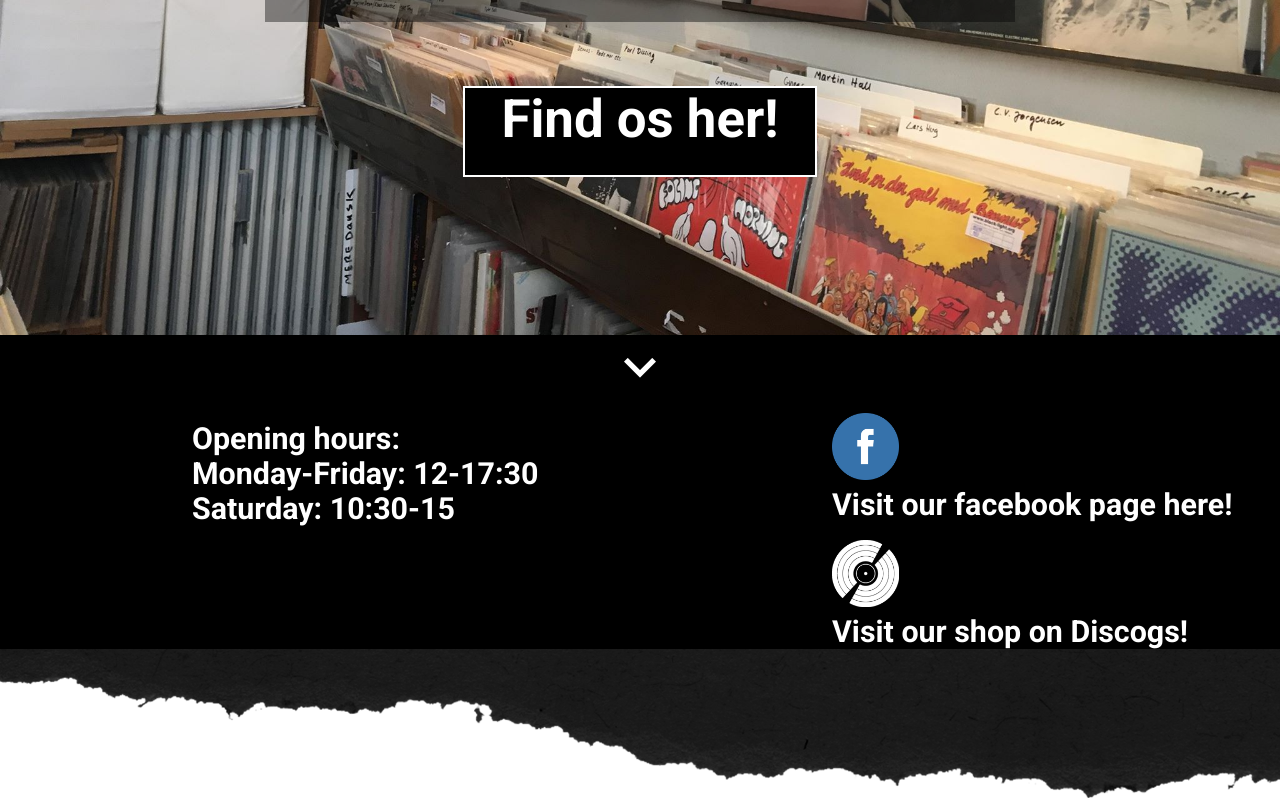
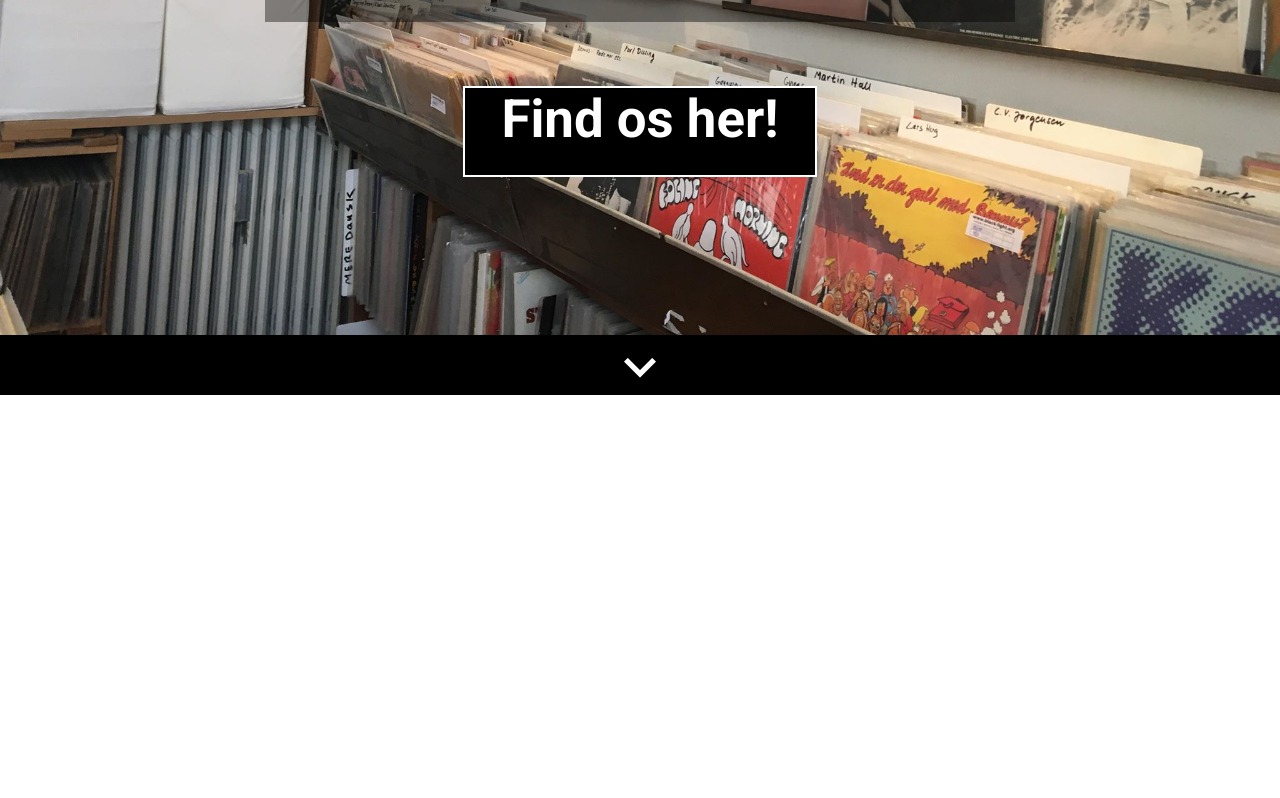
Before and after one commit to ianejsing/MDU-2SemesterEksamen-BLR, a plain HTML site: page index.html in a window 1280 px wide. Shown: the part 1739-2537 px from the top of the page. After the commit the page ends 2142 px from the top, so only its background shows below. Drawn offline with Linux system fonts and the light colour scheme.

Commit message:
Revert "Footer"

```diff
--- a/css/style.css
+++ b/css/style.css
@@ -148,51 +148,6 @@ header img{
     padding-top: 50px;
 }
 
-/* footer */
-
-footer {
-    color: white;
-    font-size: 190%;
-
-
-}
-.footindhold{
-    display: flex;
-    justify-content: space-between;
-    background-color: black;
-}
-
-#bundtekstur {
-    position: absolute;
-    z-index: -1;
-    width: 100%;
-}
-
-.somelogoer{
-    width: 15%;
-    align-self: center;
-    padding: 4% 0% 0% 0%;
-}
-
-.somedele {
-    width: 35%;
-}
-
-.footindhold section{
-    margin: 2% 0% 0% 15%;
-    width: 40%;
-}
-
-
-a{
-    text-decoration: none;
-    color: white;
-}
-.footindhold section ul{
-    list-style: none;
-}
-
-
 
 
 /*MEDIA QUERY MOBILE */
@@ -254,27 +209,13 @@ a{
         min-height: 600px;
     }
 
-
-
-    /*Footer*/
-    #bundtekstur{
-        margin-top: 150px;
-    }
-    .footindhold{
-        background-color: black;
-        font-size: 0.7em;
-    }
 }
 
 /*MEDIA QUERY TABLET AND ABOVE*/
 
 @media all and (min-width: 600px) {
-     #bundtekstur{
-        margin-top: 100px;
-    }
     .headerindhold nav{
         font-size: 1em;
-
     }
 }
 
--- a/index.html
+++ b/index.html
@@ -20,7 +20,6 @@
 </head>
 
 <body>
-
 <header>
     <img id="toptekstur" src="images/topside3.png" alt="menutexture">
     <div class=headerindhold>
@@ -77,30 +76,7 @@
    </main>
 
    <footer>
-        <img id="bundtekstur" src="images/bottomside2.png" alt="menutexture">
-        <div class="footindhold">
-        <section>
-        <h4>Opening hours:</h4>
-            <ul>
-                <li>Monday-Friday: 12-17:30</li>
-                <li>Saturday: 10:30-15</li>
-            </ul>
-        </section>
-        <div class="somedele">
-            <div>
-               <a href="https://www.facebook.com/blacklightorg/">
-                <img class="somelogoer" src="images/facebooklogo.png" alt="facebooklogo">
-                <p class>Visit our facebook page here!</p>
-                </a>
-            </div>
-            <div>
-               <a href="https://www.discogs.com/seller/blacklight/profile">
-                <img class="somelogoer" src="images/discogslogo.png" alt="discogslogo">
-                <p>Visit our shop on Discogs!</p>
-                </a>
-            </div>
-        </div>
-        </div>
+
    </footer>
     <script src="mitjs.js"></script>
 </body>
```
Also changed, not shown: images/bottomside2.png (deleted), images/discogslogo.png (deleted), images/facebooklogo.png (deleted). Lines whose indentation alone changed are shown as unchanged.
